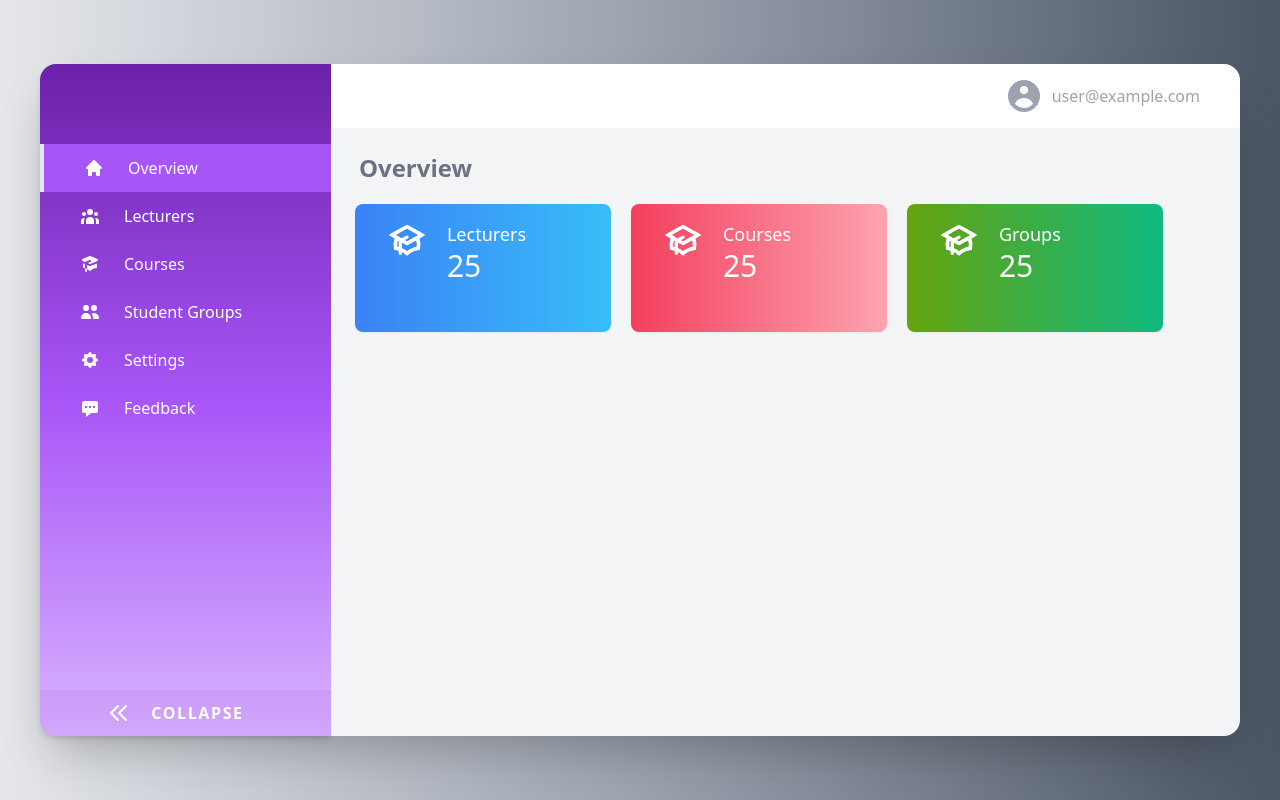
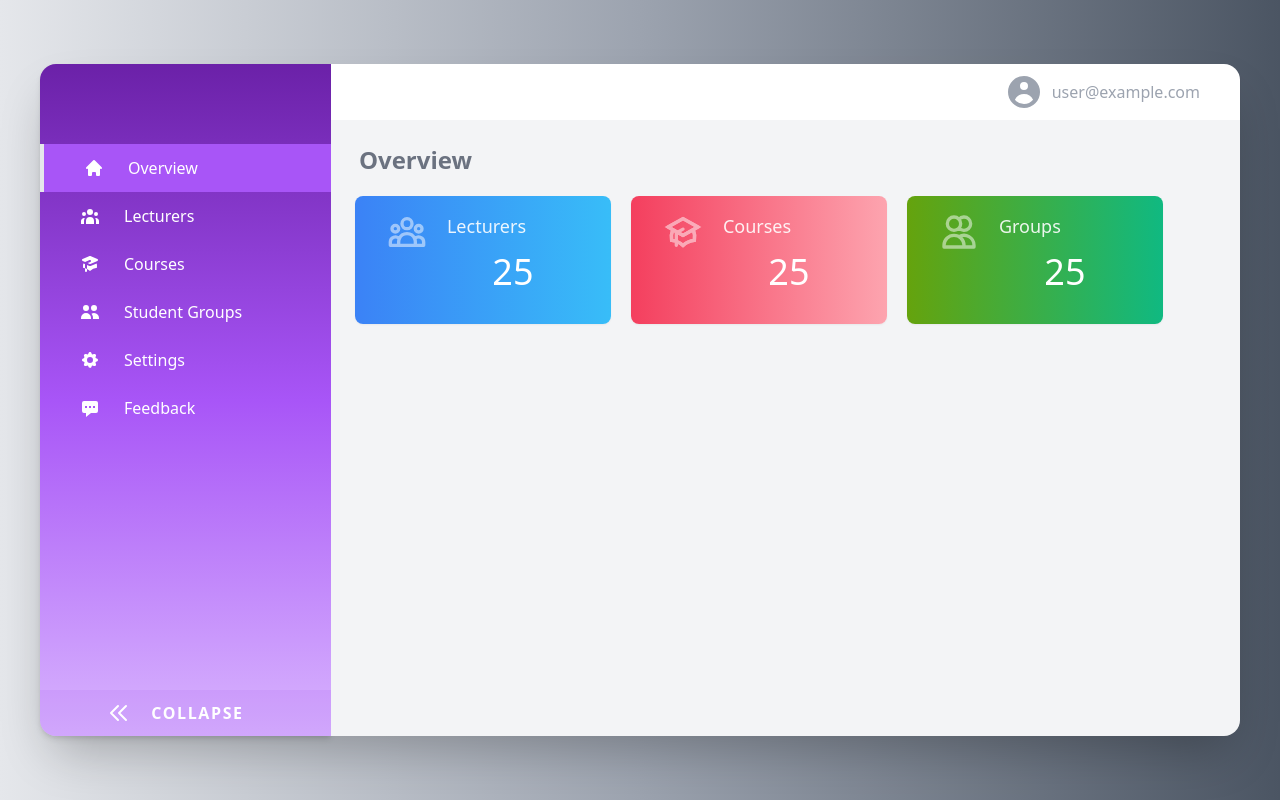
Before and after one commit to knotuteye/kronos-live, a React (Create React App) app: page /dashboard in a window 1280 px wide. Built offline with nearby package versions, Linux system fonts and the light colour scheme; no server answers; sample sign-in values are in the browser's storage.

Commit message:
second style pass on DIsplayCard

```diff
--- a/src/components/DisplayCard.js
+++ b/src/components/DisplayCard.js
@@ -7,10 +7,10 @@ export default function DisplayCard({ icon, backdrop, data, label, path }) {
       to={path}
       className={`flex rounded-lg px-8 h-32 py-4 shadow-sm hover:shadow-lg w-64 text-white ${backdrop}`}
     >
-      <div className="">{icon}</div>
+      <div className="opacity-50">{icon}</div>
       <div className="flex flex-col flex-1 ml-5">
-        <p className="text-lg">{label}</p>
-        <p className="text-3xl">{data}</p>
+        <p className="text-lg opacity-90">{label}</p>
+        <p className="text-4xl text-center mt-3">{data}</p>
       </div>
     </Link>
   );
--- a/src/components/HeaderBar.js
+++ b/src/components/HeaderBar.js
@@ -3,7 +3,7 @@ import { UserCircleIcon } from "@heroicons/react/solid";
 
 export default function HeaderBar({ username, onClick }) {
   return (
-    <div className="flex justify-end gap-x-4 w-full h-16 px-10 py-3 rounded-tr-2xl bg-white shadow-sm">
+    <div className="flex justify-end gap-x-4 w-full px-10 py-2 rounded-tr-2xl bg-white shadow-sm">
       <button onClick={onClick} className="flex text-gray-400 items-center">
         <UserCircleIcon
           className="h-full w-10"
--- a/src/pages/Dashboard/Overview/index.js
+++ b/src/pages/Dashboard/Overview/index.js
@@ -1,6 +1,6 @@
+import { AcademicCapIcon, UserGroupIcon, UsersIcon } from "@heroicons/react/outline";
 import React from "react";
 import DisplayCard from "../../../components/DisplayCard";
-import { AcademicCapIcon } from "@heroicons/react/outline";
 
 export default function Overview() {
   return (
@@ -9,7 +9,7 @@ export default function Overview() {
       <div className="flex flex-1 gap-5 flex-wrap">
         <DisplayCard
           backdrop="bg-gradient-to-l from-light-blue-400 to-blue-500"
-          icon={<AcademicCapIcon className="h-10"></AcademicCapIcon>}
+          icon={<UserGroupIcon className="h-10"></UserGroupIcon>}
           label="Lecturers"
           path="/dashboard/lecturers"
           data={25}
@@ -25,7 +25,7 @@ export default function Overview() {
 
         <DisplayCard
           backdrop="bg-gradient-to-l from-emerald-500 to-lime-600"
-          icon={<AcademicCapIcon className="h-10"></AcademicCapIcon>}
+          icon={<UsersIcon className="h-10"></UsersIcon>}
           label="Groups"
           path="/dashboard/groups"
           data={25}
```
